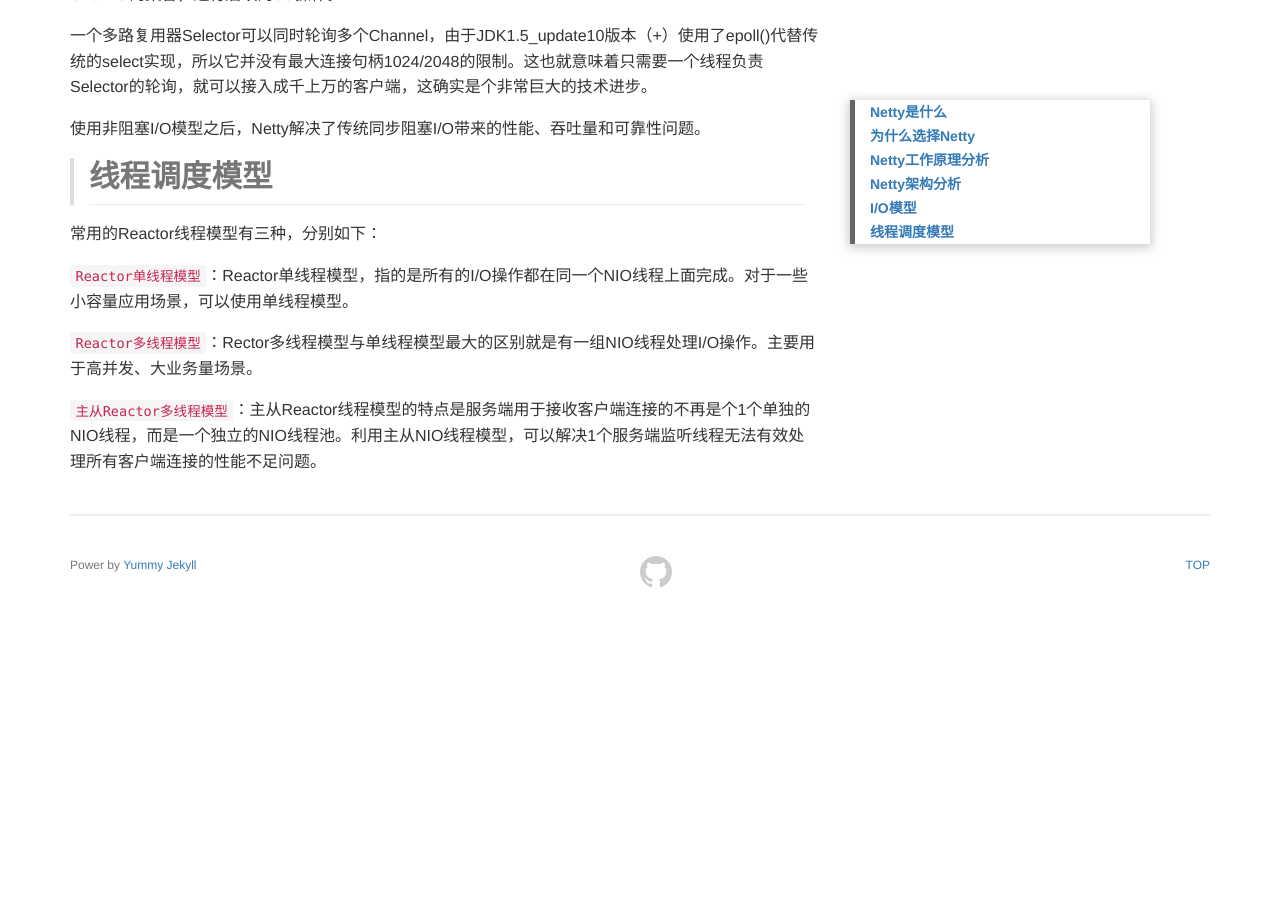
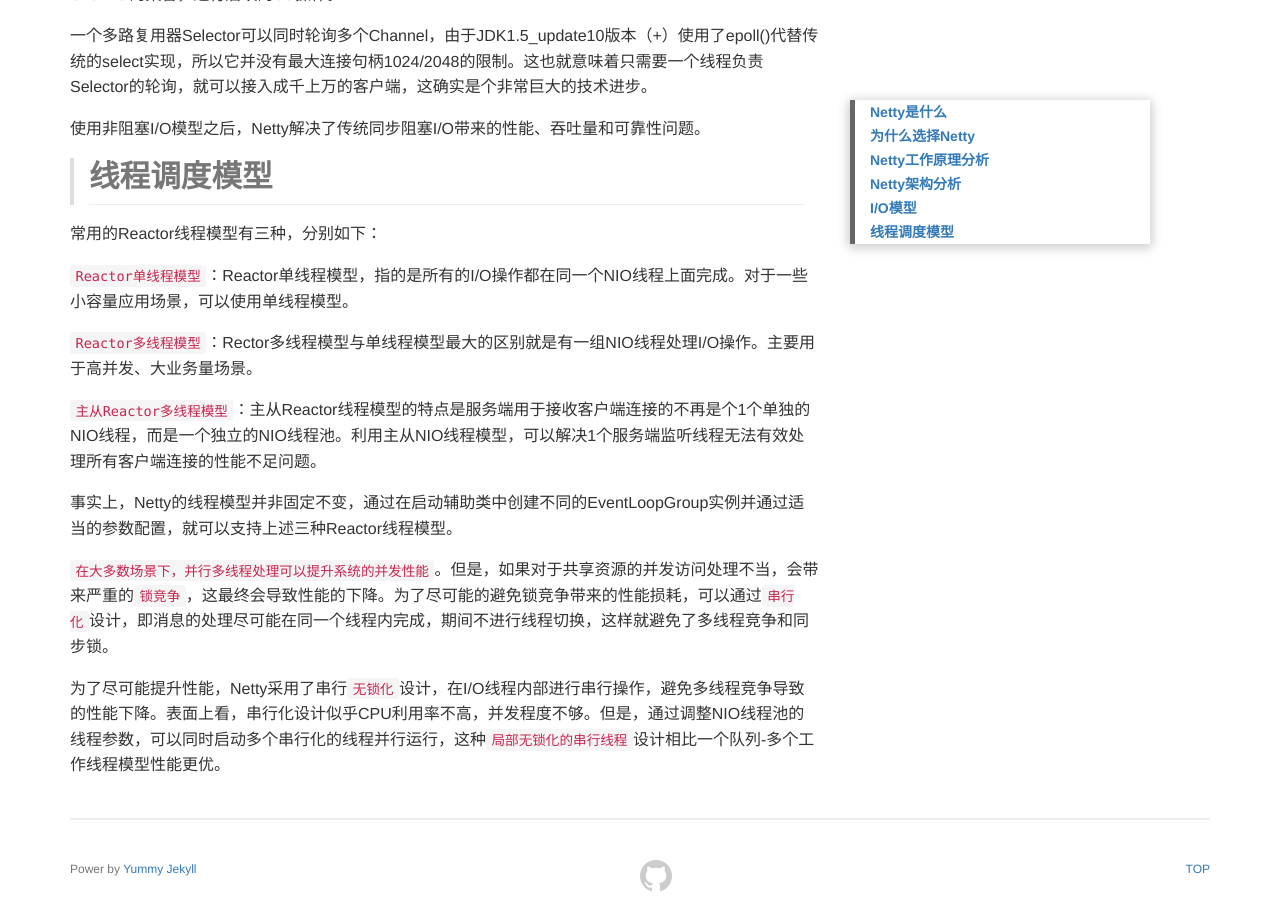
Before and after one commit to kookx/kookx.github.io, a Jekyll site: the page built from _posts/2019-01-07-Netty高性能实战.md, in a window 1280 px wide and 900 px high, scrolled down 5250 px. Built offline with Jekyll 4.4.1, drawn with Linux system fonts in a browser that asks for light colours; before the commit the page ends 5846 px from its top, so only the background shows below that.

Commit message:
Update 2019-01-07-Netty高性能实战.md

```diff
--- a/_posts/2019-01-07-Netty高性能实战.md
+++ b/_posts/2019-01-07-Netty高性能实战.md
@@ -125,3 +125,9 @@
 `Reactor多线程模型`：Rector多线程模型与单线程模型最大的区别就是有一组NIO线程处理I/O操作。主要用于高并发、大业务量场景。
 
 `主从Reactor多线程模型`：主从Reactor线程模型的特点是服务端用于接收客户端连接的不再是个1个单独的NIO线程，而是一个独立的NIO线程池。利用主从NIO线程模型，可以解决1个服务端监听线程无法有效处理所有客户端连接的性能不足问题。
+
+事实上，Netty的线程模型并非固定不变，通过在启动辅助类中创建不同的EventLoopGroup实例并通过适当的参数配置，就可以支持上述三种Reactor线程模型。
+
+`在大多数场景下，并行多线程处理可以提升系统的并发性能`。但是，如果对于共享资源的并发访问处理不当，会带来严重的`锁竞争`，这最终会导致性能的下降。为了尽可能的避免锁竞争带来的性能损耗，可以通过`串行化`设计，即消息的处理尽可能在同一个线程内完成，期间不进行线程切换，这样就避免了多线程竞争和同步锁。
+
+为了尽可能提升性能，Netty采用了串行`无锁化`设计，在I/O线程内部进行串行操作，避免多线程竞争导致的性能下降。表面上看，串行化设计似乎CPU利用率不高，并发程度不够。但是，通过调整NIO线程池的线程参数，可以同时启动多个串行化的线程并行运行，这种`局部无锁化的串行线程`设计相比一个队列-多个工作线程模型性能更优。
```
